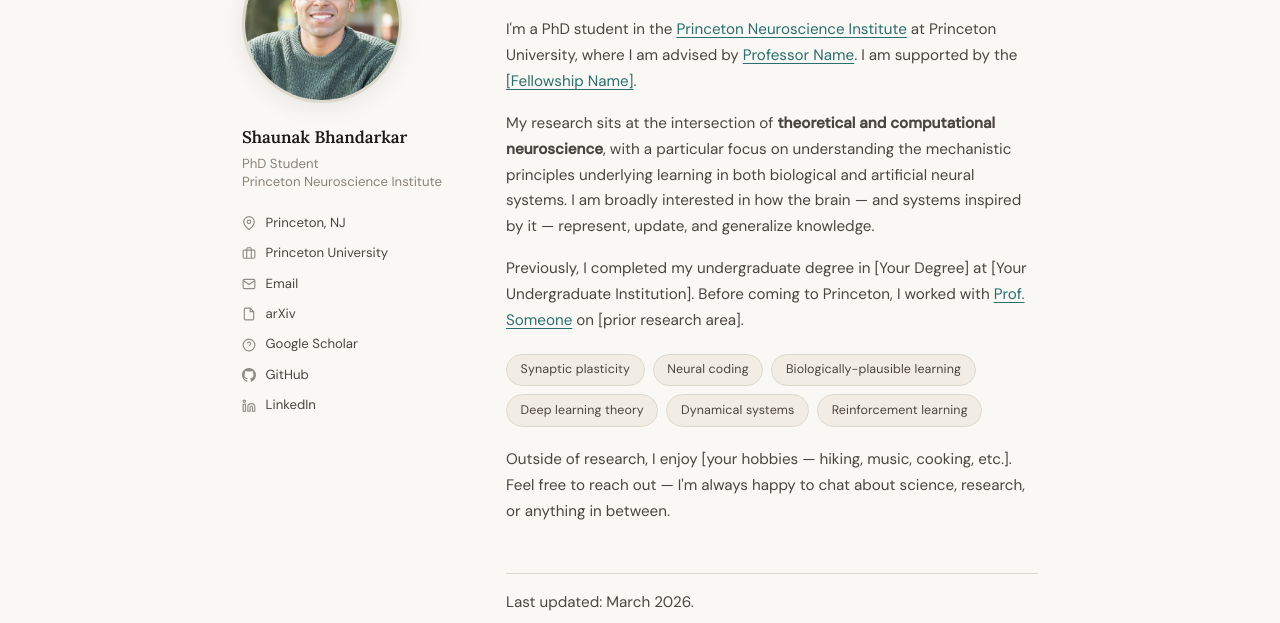
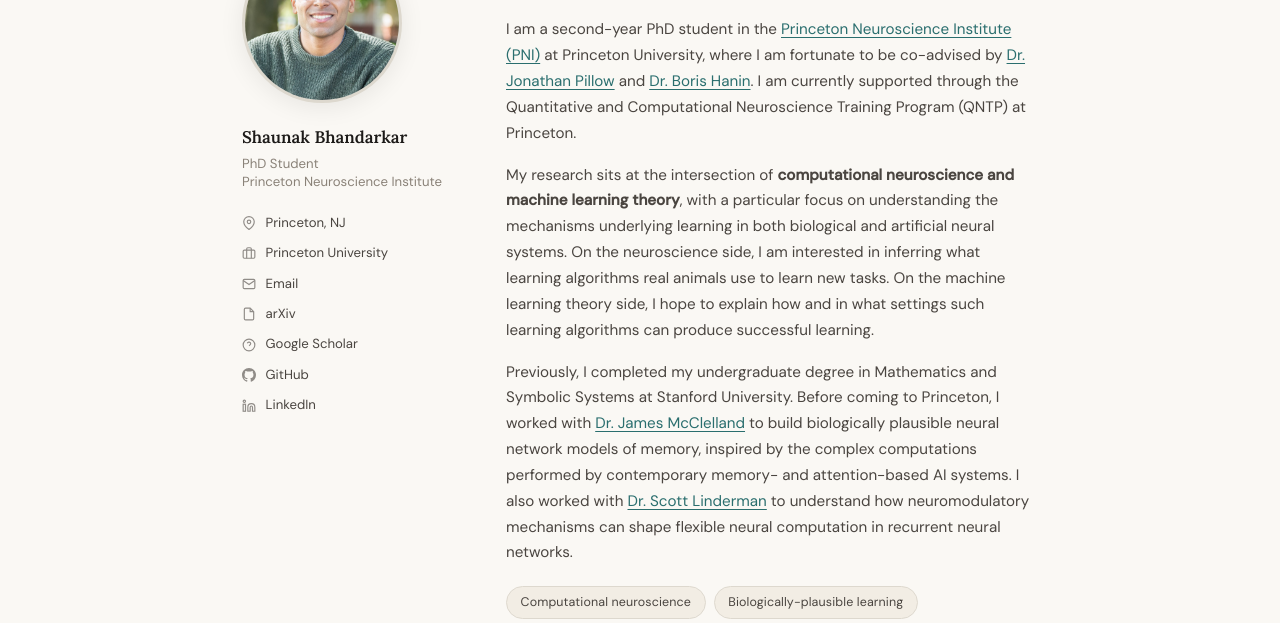
Before and after one commit to ShaunakTheHedgehog/ShaunakTheHedgehog.github.io, a plain HTML site: page index.html in a window 1280 px wide. Shown: the part 177-800 px from the top of the page. Drawn offline with Linux system fonts and the light colour scheme.

Commit message:
Update index.html

```diff
--- a/index.html
+++ b/index.html
@@ -457,11 +457,11 @@
           <li>
             <!-- arXiv icon -->
             <svg class="icon" viewBox="0 0 24 24" fill="none" stroke="currentColor" stroke-width="2"><path d="M14 2H6a2 2 0 0 0-2 2v16a2 2 0 0 0 2 2h12a2 2 0 0 0 2-2V8z"/><polyline points="14 2 14 8 20 8"/></svg>
-            <a href="https://arxiv.org" target="_blank">arXiv</a>
+            <a href="https://arxiv.org/search/?query=Shaunak+Bhandarkar&searchtype=author" target="_blank">arXiv</a>
           </li>
           <li>
             <svg class="icon" viewBox="0 0 24 24" fill="none" stroke="currentColor" stroke-width="2"><circle cx="12" cy="12" r="10"/><path d="M9.09 9a3 3 0 0 1 5.83 1c0 2-3 3-3 3"/><line x1="12" y1="17" x2="12.01" y2="17"/></svg>
-            <a href="https://scholar.google.com" target="_blank">Google Scholar</a>
+            <a href="https://scholar.google.com/citations?user=NEsQhUwAAAAJ&hl=en" target="_blank">Google Scholar</a>
           </li>
           <li>
             <svg class="icon" viewBox="0 0 24 24" fill="currentColor"><path d="M12 0C5.37 0 0 5.37 0 12c0 5.3 3.438 9.8 8.205 11.385.6.113.82-.258.82-.577 0-.285-.01-1.04-.015-2.04-3.338.724-4.042-1.61-4.042-1.61-.546-1.385-1.335-1.755-1.335-1.755-1.087-.744.084-.729.084-.729 1.205.084 1.838 1.236 1.838 1.236 1.07 1.835 2.809 1.305 3.495.998.108-.776.418-1.305.762-1.605-2.665-.3-5.466-1.332-5.466-5.93 0-1.31.465-2.38 1.235-3.22-.135-.303-.54-1.523.105-3.176 0 0 1.005-.322 3.3 1.23.96-.267 1.98-.399 3-.405 1.02.006 2.04.138 3 .405 2.28-1.552 3.285-1.23 3.285-1.23.645 1.653.24 2.873.12 3.176.765.84 1.23 1.91 1.23 3.22 0 4.61-2.805 5.625-5.475 5.92.42.36.81 1.096.81 2.22 0 1.605-.015 2.896-.015 3.286 0 .315.21.69.825.57C20.565 21.795 24 17.295 24 12c0-6.63-5.37-12-12-12"/></svg>
@@ -469,7 +469,7 @@
           </li>
           <li>
             <svg class="icon" viewBox="0 0 24 24" fill="none" stroke="currentColor" stroke-width="2"><path d="M16 8a6 6 0 0 1 6 6v7h-4v-7a2 2 0 0 0-2-2 2 2 0 0 0-2 2v7h-4v-7a6 6 0 0 1 6-6z"/><rect x="2" y="9" width="4" height="12"/><circle cx="4" cy="4" r="2"/></svg>
-            <a href="https://linkedin.com" target="_blank">LinkedIn</a>
+            <a href="www.linkedin.com/in/shaunak-bhandarkar-879160229" target="_blank">LinkedIn</a>
           </li>
         </ul>
       </aside>
@@ -479,37 +479,35 @@
         <h1>About</h1>
 
         <p>
-          I'm a PhD student in the <a href="https://pni.princeton.edu" target="_blank">Princeton Neuroscience Institute</a>
-          at Princeton University, where I am advised by
-          <a href="#">Professor Name</a>.
-          I am supported by the <a href="#">[Fellowship Name]</a>.
+          I am a second-year PhD student in the <a href="https://pni.princeton.edu" target="_blank">Princeton Neuroscience Institute (PNI)</a>
+          at Princeton University, where I am fortunate to be co-advised by
+          <a href="https://pillowlab.princeton.edu/">Dr. Jonathan Pillow</a> and <a href="https://boris-hanin.github.io/">Dr. Boris Hanin</a>.
+          I am currently supported through the Quantitative and Computational Neuroscience Training Program (QNTP) at Princeton.
         </p>
 
         <p>
-          My research sits at the intersection of <strong>theoretical and computational neuroscience</strong>,
-          with a particular focus on understanding the mechanistic principles underlying learning in both
-          biological and artificial neural systems. I am broadly interested in how the brain — and systems
-          inspired by it — represent, update, and generalize knowledge.
+          My research sits at the intersection of <strong>computational neuroscience and machine learning theory</strong>,
+          with a particular focus on understanding the mechanisms underlying learning in both
+          biological and artificial neural systems. On the neuroscience side, I am interested in inferring what learning algorithms real animals use to learn new tasks.
+          On the machine learning theory side, I hope to explain how and in what settings such learning algorithms can produce successful learning.
         </p>
 
         <p>
-          Previously, I completed my undergraduate degree in [Your Degree] at [Your Undergraduate Institution].
-          Before coming to Princeton, I worked with <a href="#">Prof. Someone</a> on [prior research area].
+          Previously, I completed my undergraduate degree in Mathematics and Symbolic Systems at Stanford University.
+          Before coming to Princeton, I worked with <a href="https://stanford.edu/~jlmcc/">Dr. James McClelland</a> to build biologically plausible neural network models of memory, inspired by the complex computations performed by contemporary memory- and attention-based AI systems.
+          I also worked with <a href="https://lindermanlab.github.io/">Dr. Scott Linderman</a> to understand how neuromodulatory mechanisms can shape flexible neural computation in recurrent neural networks.
         </p>
 
         <div class="pills">
-          <span class="pill">Synaptic plasticity</span>
-          <span class="pill">Neural coding</span>
+          <span class="pill">Computational neuroscience</span>
           <span class="pill">Biologically-plausible learning</span>
           <span class="pill">Deep learning theory</span>
-          <span class="pill">Dynamical systems</span>
-          <span class="pill">Reinforcement learning</span>
+          <span class="pill">Artificial neural networks</span>
+          <span class="pill">Statistical machine learning</span>
         </div>
 
         <p>
-          Outside of research, I enjoy [your hobbies — hiking, music, cooking, etc.].
-          Feel free to reach out — I'm always happy to chat about science, research,
-          or anything in between.
+          Outside of research, I enjoy swimming, improvising with the Princeton Graduate Improv Club, and exploring the great outdoors.
         </p>
 
         <p class="footnote">
```
